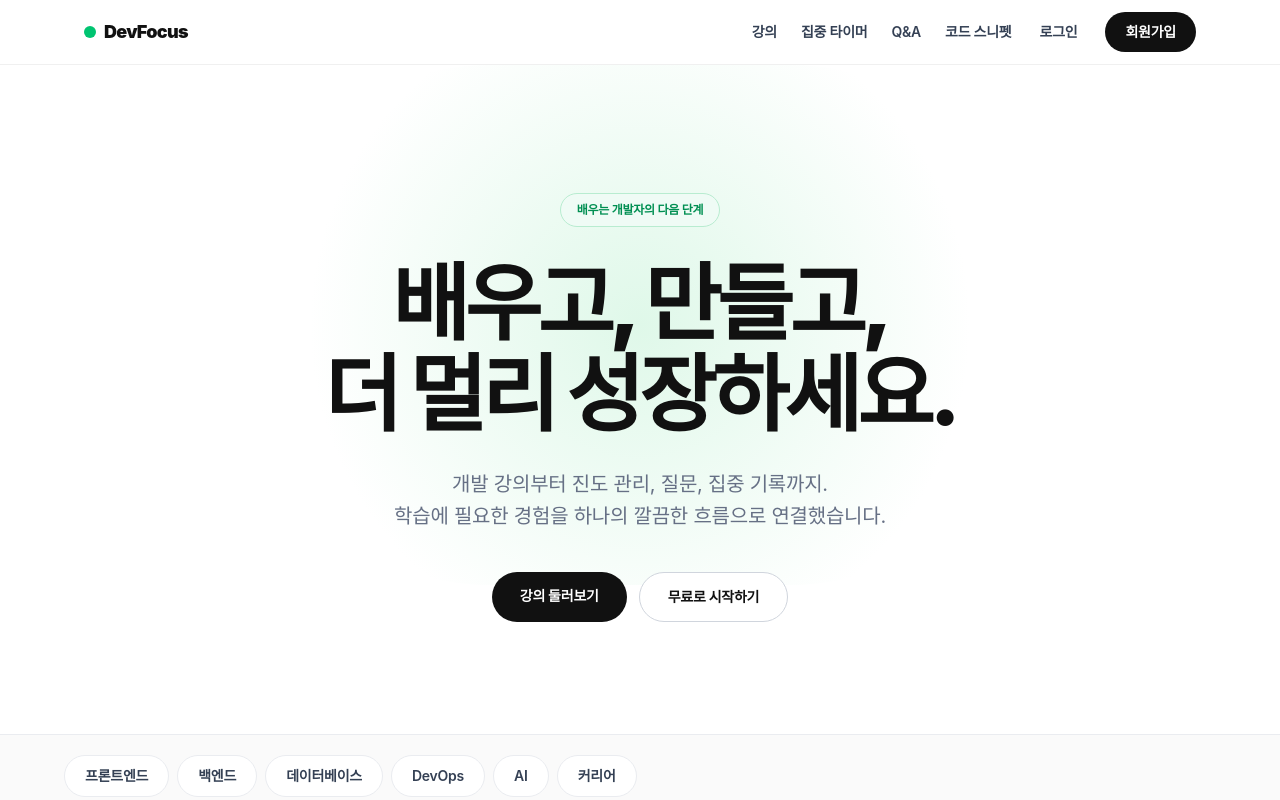
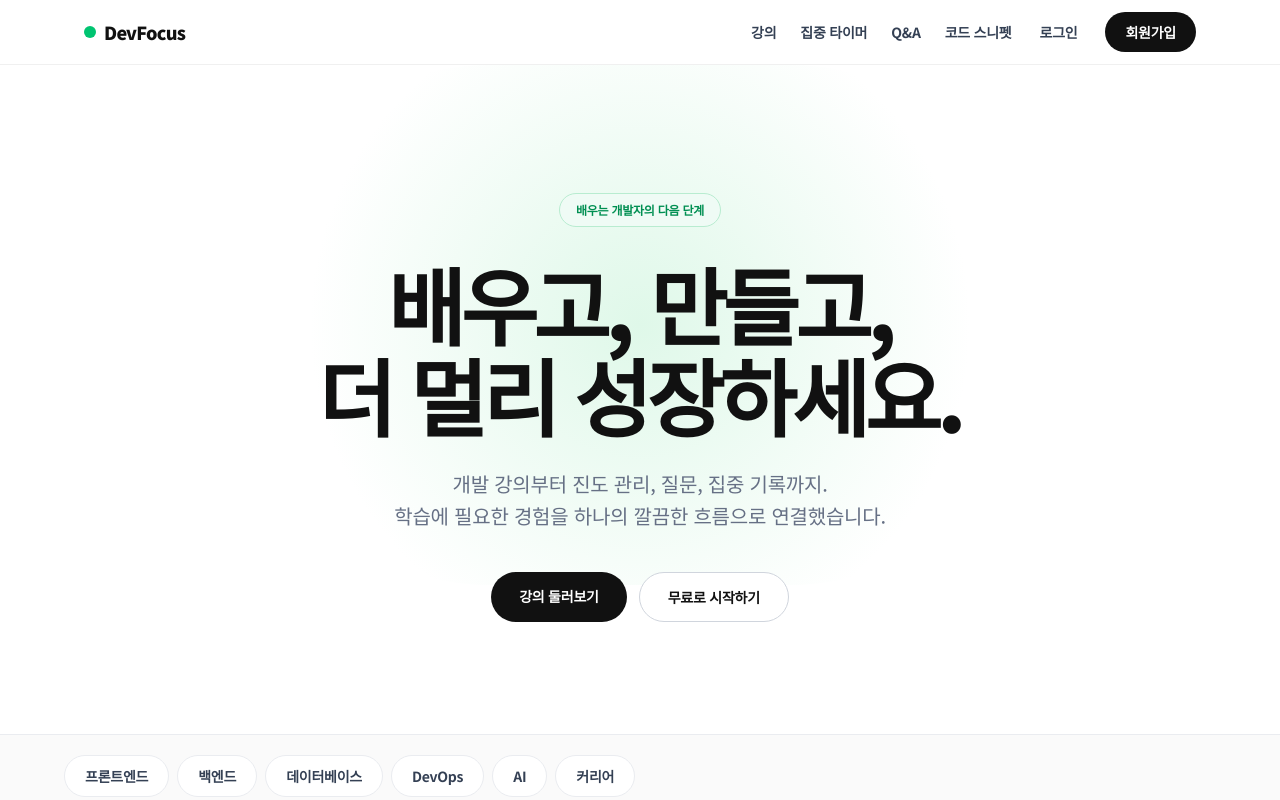
Before and after one commit to 081114ysm/totalcode-devfocus, a Next.js app in the folder 전체코드/frontend/: page / in a window 1280 px wide. Shown: the top 800 px of the page. Built offline with nearby package versions, Linux system fonts and the light colour scheme; no server answers.

Commit message:
fix: stabilize korean font rendering

```diff
--- a/전체코드/frontend/app/globals.css
+++ b/전체코드/frontend/app/globals.css
@@ -14,7 +14,7 @@ html { scroll-behavior: smooth; }
 body {
   background-color: var(--bg);
   color: var(--dark);
-  font-family: Pretendard, -apple-system, BlinkMacSystemFont, "SF Pro Display", "Segoe UI", "Malgun Gothic", sans-serif;
+  font-family: var(--font-sans), -apple-system, BlinkMacSystemFont, "SF Pro Display", "Segoe UI", "Malgun Gothic", "Noto Sans KR", sans-serif;
   letter-spacing: -0.015em;
 }
 
--- a/전체코드/frontend/app/layout.tsx
+++ b/전체코드/frontend/app/layout.tsx
@@ -1,7 +1,15 @@
 import type { Metadata } from "next";
+import { Noto_Sans_KR } from "next/font/google";
 import "./globals.css";
 import Navbar from "./components/Navbar";
 import Footer from "./components/Footer";
+
+const notoSansKR = Noto_Sans_KR({
+  subsets: ["latin"],
+  weight: ["400", "500", "700", "900"],
+  display: "swap",
+  variable: "--font-sans",
+});
 
 export const metadata: Metadata = {
   title: "DevFocus - 개발자 학습 플랫폼",
@@ -16,7 +24,7 @@ export default function RootLayout({
   return (
     <html
       lang="ko"
-      className="h-full antialiased"
+      className={`h-full antialiased ${notoSansKR.variable}`}
     >
       <body className="min-h-full flex flex-col">
         <Navbar />
```
